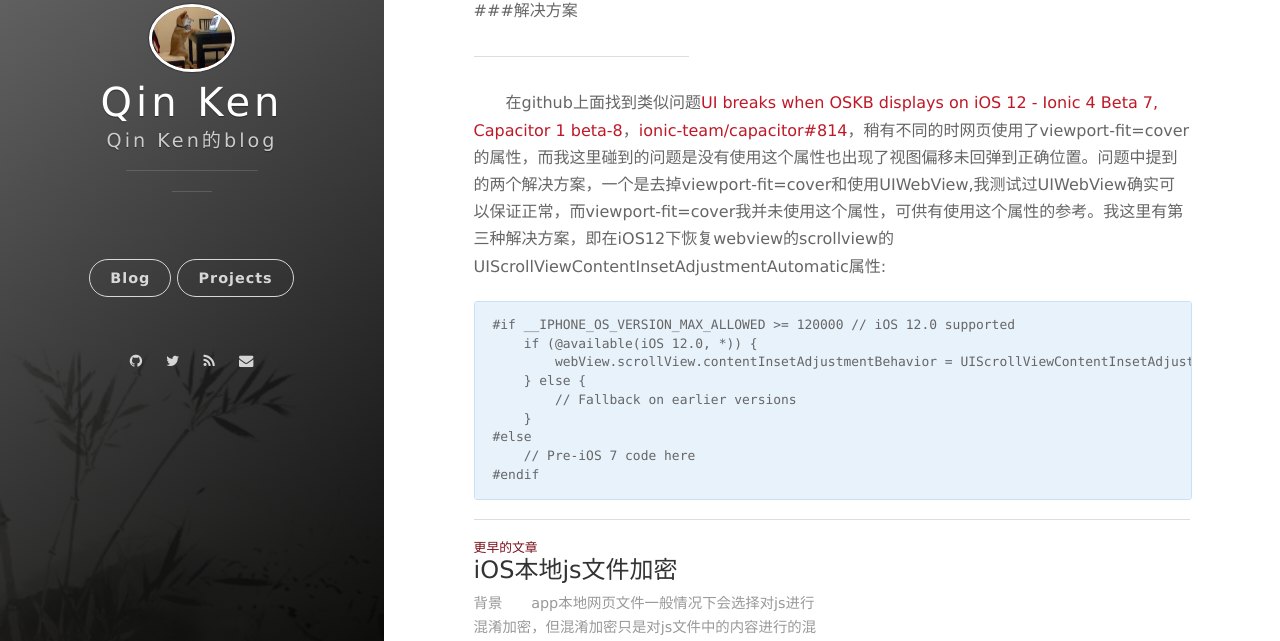
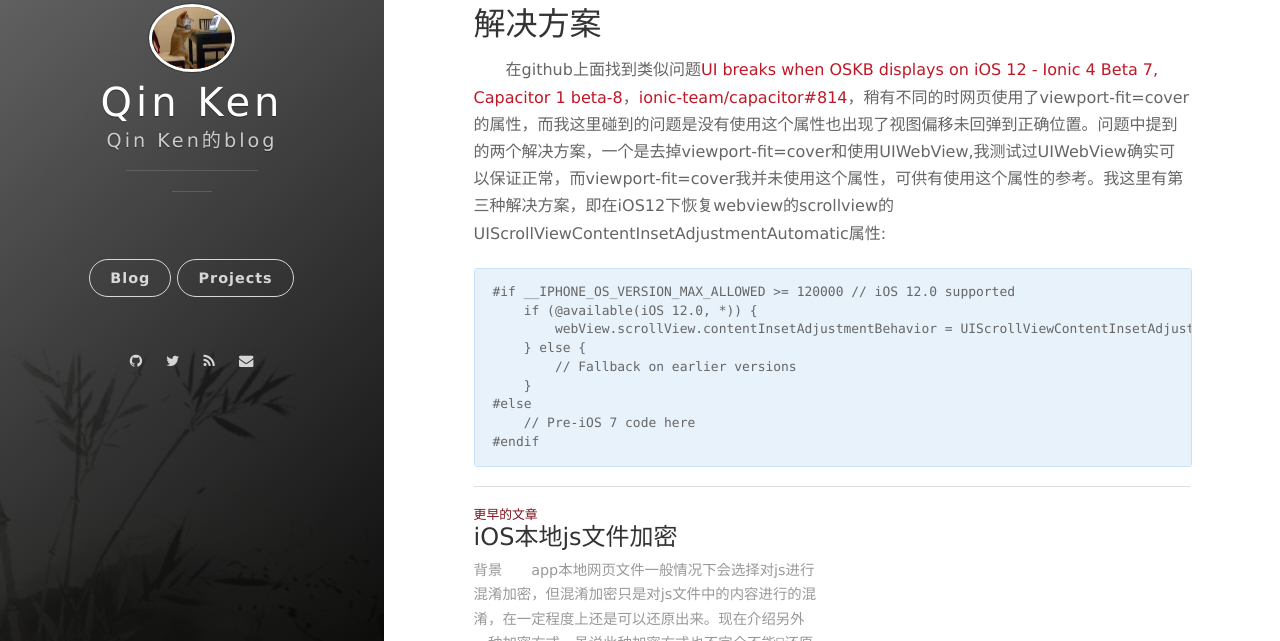
Before and after one commit to sjjvenu/sjjvenu.github.io, a Jekyll site: the page built from _posts/2018-10-10-网页在iOS12键盘隐藏时视图发生偏移.markdown, in a window 1280 px wide and 900 px high, scrolled down 1813 px, cut to the strip 259-900 px from the top of the window. Built offline with Jekyll 4.4.1, drawn with Linux system fonts in a browser that asks for light colours; nearby versions of some CDN libraries; comment, search, counter and statistics services are not loaded.

```diff
--- a/_posts/2018-10-10-网页在iOS12键盘隐藏时视图发生偏移.markdown
+++ b/_posts/2018-10-10-网页在iOS12键盘隐藏时视图发生偏移.markdown
@@ -32,8 +32,7 @@ date: 2018-10-10 15:32:24.000000000 +08:00
 
 ![WX20181010-143244.png](https://i.loli.net/2018/10/10/5bbd9d17766c5.png)
 
-###解决方案
-
+解决方案
 -----------
 
 &emsp;&emsp;在github上面找到类似问题<a href="https://github.com/ionic-team/ionic/issues/15824">UI breaks when OSKB displays on iOS 12 - Ionic 4 Beta 7, Capacitor 1 beta-8</a>，<a href="http://www.openradar.me/44655885">ionic-team/capacitor#814</a>，稍有不同的时网页使用了viewport-fit=cover的属性，而我这里碰到的问题是没有使用这个属性也出现了视图偏移未回弹到正确位置。问题中提到的两个解决方案，一个是去掉viewport-fit=cover和使用UIWebView,我测试过UIWebView确实可以保证正常，而viewport-fit=cover我并未使用这个属性，可供有使用这个属性的参考。我这里有第三种解决方案，即在iOS12下恢复webview的scrollview的UIScrollViewContentInsetAdjustmentAutomatic属性:
```
